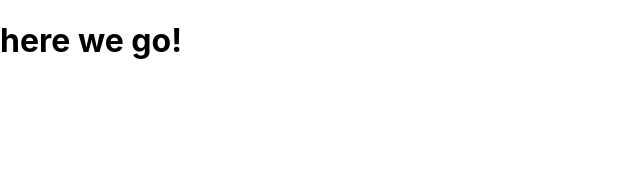
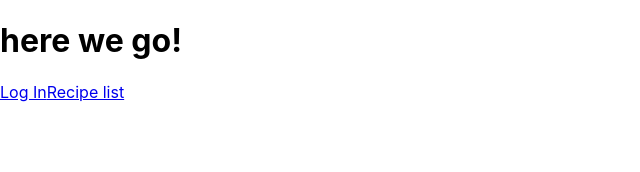
Before and after one commit to LockettPundt/React-recipe-blog, a React (Create React App) app: page / in a window 1280 px wide. Shown: the top 172 px of the page, without its empty margins (0-640 px from the left). Built offline with nearby package versions, Linux system fonts and the light colour scheme.

Commit message:
added the routes to the app.js that lead to the compnents created so far.

```diff
--- a/src/App.js
+++ b/src/App.js
@@ -2,13 +2,16 @@ import React, { useState, useEffect } from 'react';
 import { BrowserRouter as Router, Route } from 'react-router-dom';
 import Styled from 'styled-components';
 import axios from 'axios';
+import Recipes from './components/Recipes';
+import LogIn from './components/LogIn';
+
 
 const App = () => {
   const [testInfo, setTestInfo ] = useState([]);
 
   useEffect(() => {
     const fetchData = async () => {
-      const response = await axios.get('http://localhost:4000');
+      const response = await axios.get('http://localhost:4000/');
       setTestInfo(response.data);
     };
     fetchData();
@@ -19,7 +22,15 @@ const App = () => {
 
   return (
     <div className="App">
-      <h1>here we go!</h1>
+      <Router>
+        <Route path='/' exact>
+          <h1>{testInfo.title}here we go!</h1>
+          <a href="/user/login">Log In</a>
+          <a href="/recipes">Recipe list</a>
+        </Route>
+        <Route path='/recipes' component={Recipes} />
+        <Route path='/user/login' component={LogIn} />
+      </Router>
     </div>
   );
 }
```
